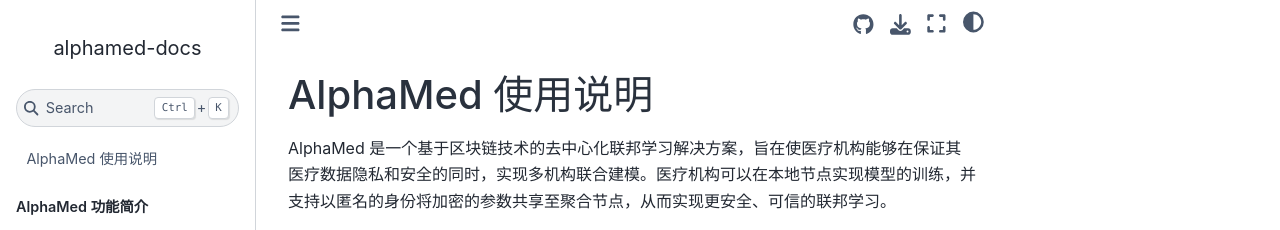
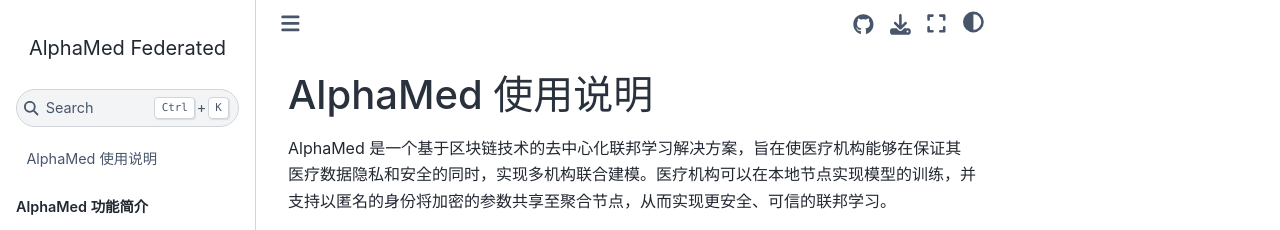
Before and after one commit to ssplabs/alphamed-docs, a Jupyter Book: the page built from docs/README.md, in a window 1280 px wide. Shown: the top 230 px of the page. Built offline with Jupyter Book 1.0.4 settings and Sphinx 7.4.7 and the Sphinx Book theme 1.1.4, drawn with Linux system fonts in a browser that asks for light colours.

Commit message:
Update _config.yml

```diff
--- a/docs/_config.yml
+++ b/docs/_config.yml
@@ -2,7 +2,7 @@
 # Learn more at https://jupyterbook.org/customize/config.html
 # Comprehensive example: https://github.com/executablebooks/jupyter-book/blob/master/docs/_config.yml
 
-title: alphamed-docs
+title: AlphaMed Federated
 author: ssplabs
 # logo:
 # logo: logo.png
```
